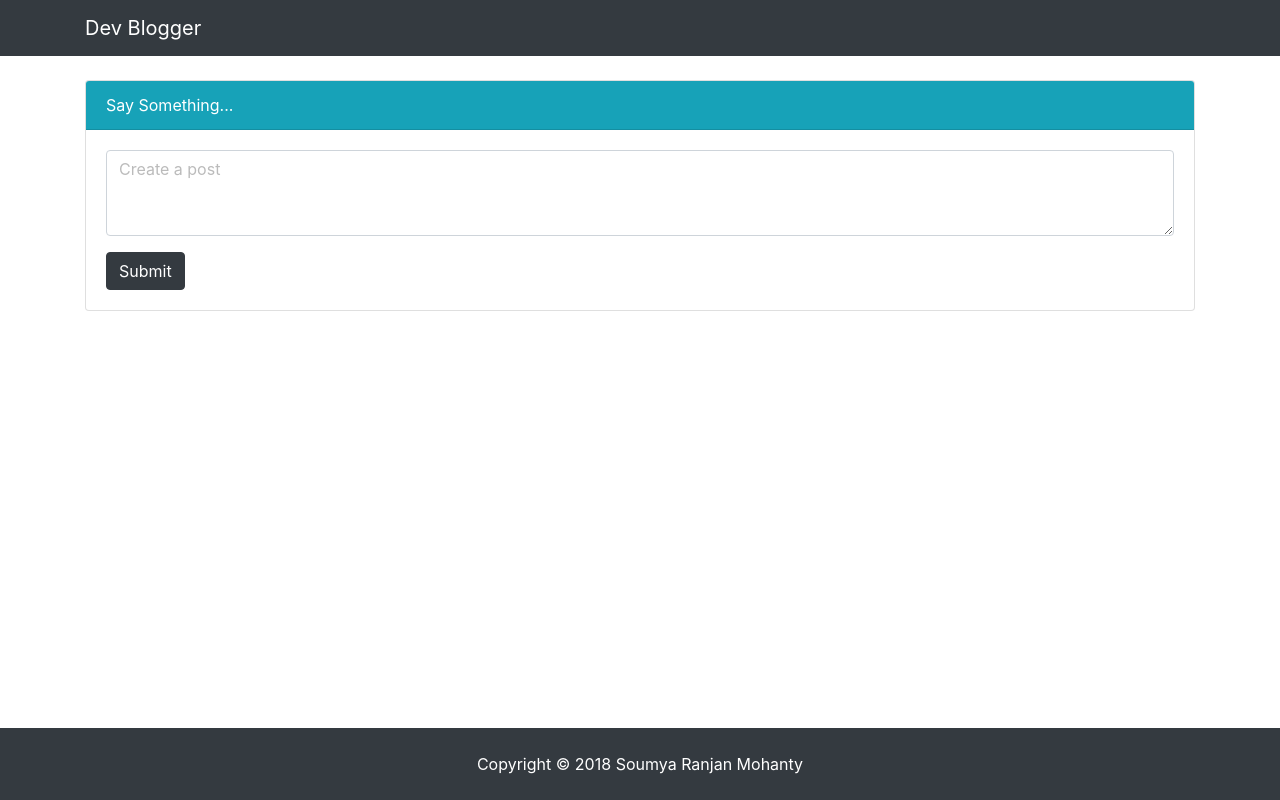
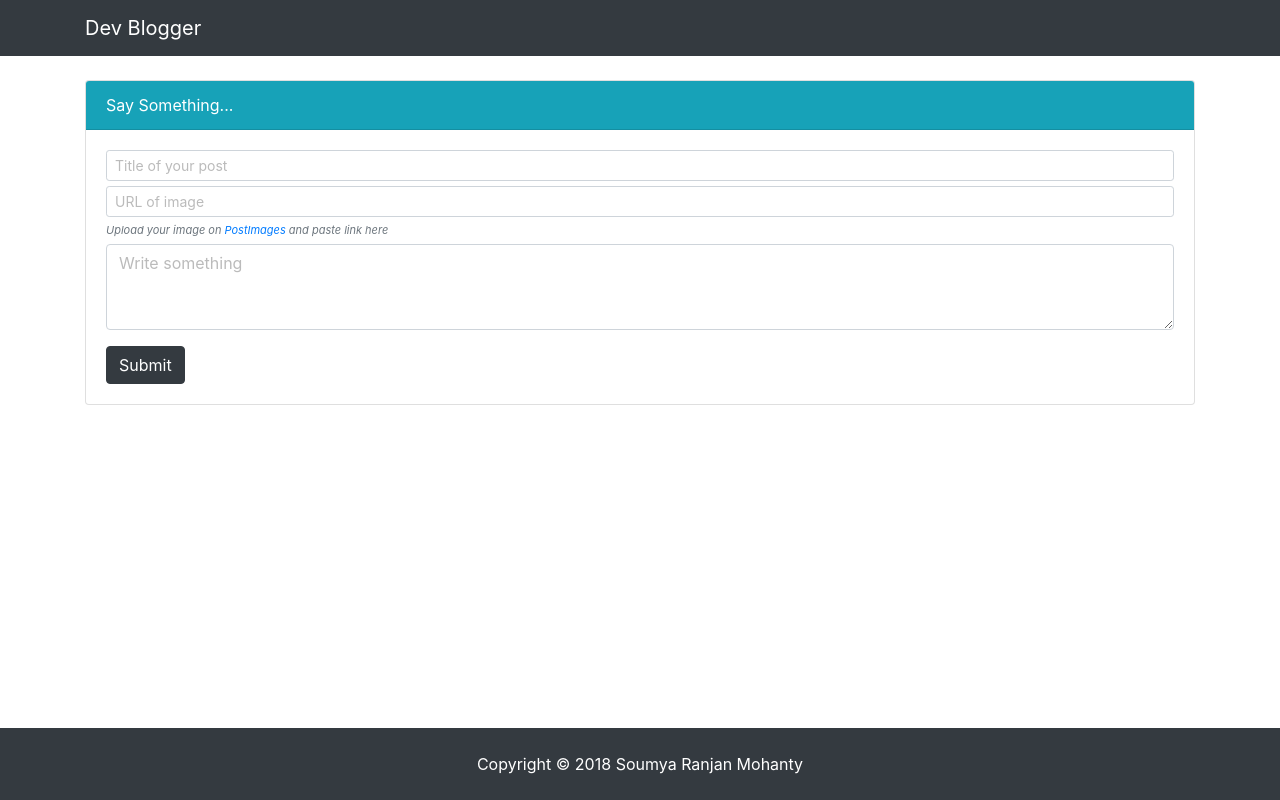
Before and after one commit to geekysrm/mern-blog-google-auth, a React (Create React App) app in the folder client/: page /create in a window 1280 px wide. Built offline with nearby package versions, Linux system fonts and the light colour scheme.

Commit message:
Add features to blog

```diff
--- a/client/src/App.js
+++ b/client/src/App.js
@@ -27,7 +27,7 @@ class App extends Component {
               {/*<Route exact path="/not-found" component={NotFound} />*/}
               <Route exact path="/profile" component={Profile} />
               <Route exact path="/create" component={PostForm} />
-              <Route exact path="/posts" component={Posts} />
+              <Route exact path="/all-posts" component={Posts} />
             </div>
             <Footer />
           </div>
--- a/client/src/components/navbar/Navbar.js
+++ b/client/src/components/navbar/Navbar.js
@@ -14,7 +14,7 @@ class Navbar extends Component {
           </Link>
         </li>
         <li className="nav-item">
-          <Link className="nav-link" to="/posts">
+          <Link className="nav-link" to="/all-posts">
             All Posts
           </Link>
         </li>
--- a/client/src/components/posts/PostForm.js
+++ b/client/src/components/posts/PostForm.js
@@ -6,17 +6,13 @@ class PostForm extends Component {
   constructor(props) {
     super(props);
     this.state = {
-      text: ""
+      text: "",
+      title: "",
+      photo: ""
     };
 
     this.onChange = this.onChange.bind(this);
     this.onSubmit = this.onSubmit.bind(this);
-  }
-
-  componentWillReceiveProps(newProps) {
-    if (newProps.errors) {
-      this.setState({ errors: newProps.errors });
-    }
   }
 
   onSubmit(e) {
@@ -26,11 +22,13 @@ class PostForm extends Component {
 
     const newPost = {
       text: this.state.text,
+      title: this.state.title,
+      photo: this.state.photo,
       user
     };
 
     this.props.addPost(newPost);
-    this.setState({ text: "" });
+    this.setState({ text: "", title: "", photo: "" });
   }
 
   onChange(e) {
@@ -45,10 +43,43 @@ class PostForm extends Component {
           <div className="card-body">
             <form onSubmit={this.onSubmit}>
               <div className="form-group">
+                <input
+                  value={this.state.title}
+                  onChange={this.onChange}
+                  className="form-control form-control-sm"
+                  type="text"
+                  placeholder="Title of your post"
+                  style={{ marginBottom: 5 }}
+                  name="title"
+                />
+                <input
+                  value={this.state.photo}
+                  onChange={this.onChange}
+                  className="form-control form-control-sm"
+                  type="text"
+                  placeholder="URL of image"
+                  style={{ marginBottom: 5 }}
+                  name="photo"
+                />
+                <small
+                  style={{
+                    marginBottom: 5,
+                    fontSize: "11px",
+                    fontStyle: "italic"
+                  }}
+                  className="form-text text-muted"
+                >
+                  Upload your image on{" "}
+                  <a href="https://postimages.org/" target="_blank">
+                    PostImages
+                  </a>
+                  &nbsp;and paste link here
+                </small>
+
                 <textarea
                   value={this.state.text}
                   onChange={this.onChange}
-                  placeholder="Create a post"
+                  placeholder="Write something"
                   className="form-control"
                   rows="3"
                   name="text"
--- a/client/src/components/posts/Posts.js
+++ b/client/src/components/posts/Posts.js
@@ -12,7 +12,8 @@ export class Posts extends Component {
     await this.props.getPosts();
   }
   componentDidUpdate(prevProps, prevState) {
-    if (this.props.post !== prevProps.post) {
+    if (this.props.post.posts.length === 0) this.props.getPosts();
+    if (this.props.post.posts.length !== prevProps.post.posts.length) {
       this.setState({ posts: this.props.post.posts });
     }
   }
@@ -30,21 +31,25 @@ export class Posts extends Component {
                 <div className="card" style={{ width: "18rem" }}>
                   <img
                     className="card-img-top"
-                    src="https://via.placeholder.com/150"
+                    src={item.post.photo}
                     alt="Card cap"
                   />
                   <div className="card-body">
-                    <h5 className="card-title">*Card Title*</h5>
-                    <p className="card-text">{item.text}</p>
+                    <h5 className="card-title">{item.post.title}</h5>
+                    <p className="card-text">{item.post.text}</p>
                     <hr />
                     <img
                       className="avatar"
-                      src="https://via.placeholder.com/150"
+                      src={item.user.photo}
                       alt="User avatar"
                     />
-                    <span className="username text-muted">*name of user*</span>
+                    <span className="username text-muted">
+                      {item.user.name}
+                    </span>
                     <br />
-                    <i className="date text-muted">12 May</i>
+                    <i className="date text-muted">
+                      {item.post.date.split("T")[0]}
+                    </i>
                   </div>
                 </div>
                 <br />
```
Also changed, not shown: 2 other files (tests, documents, lock files or other folders).
